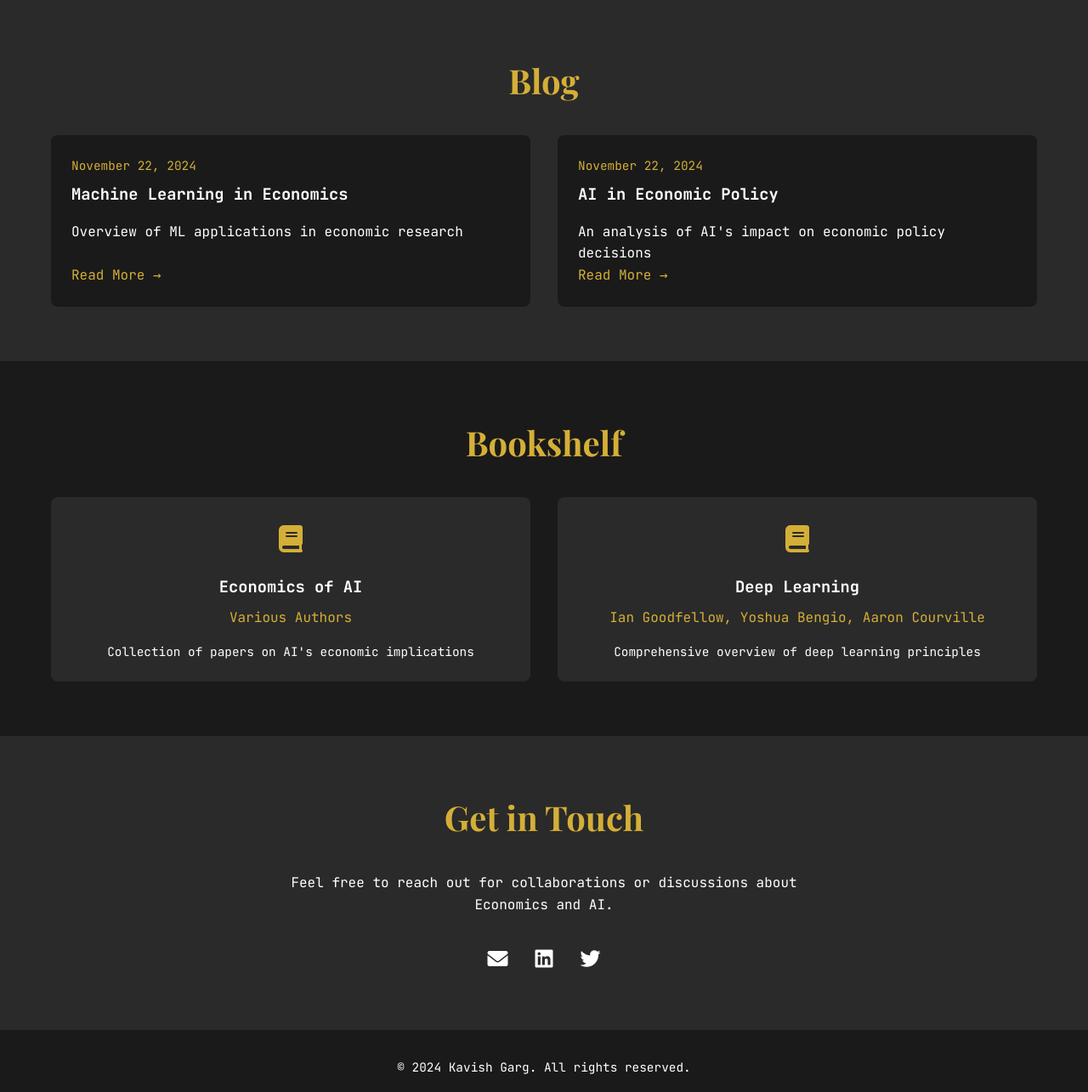
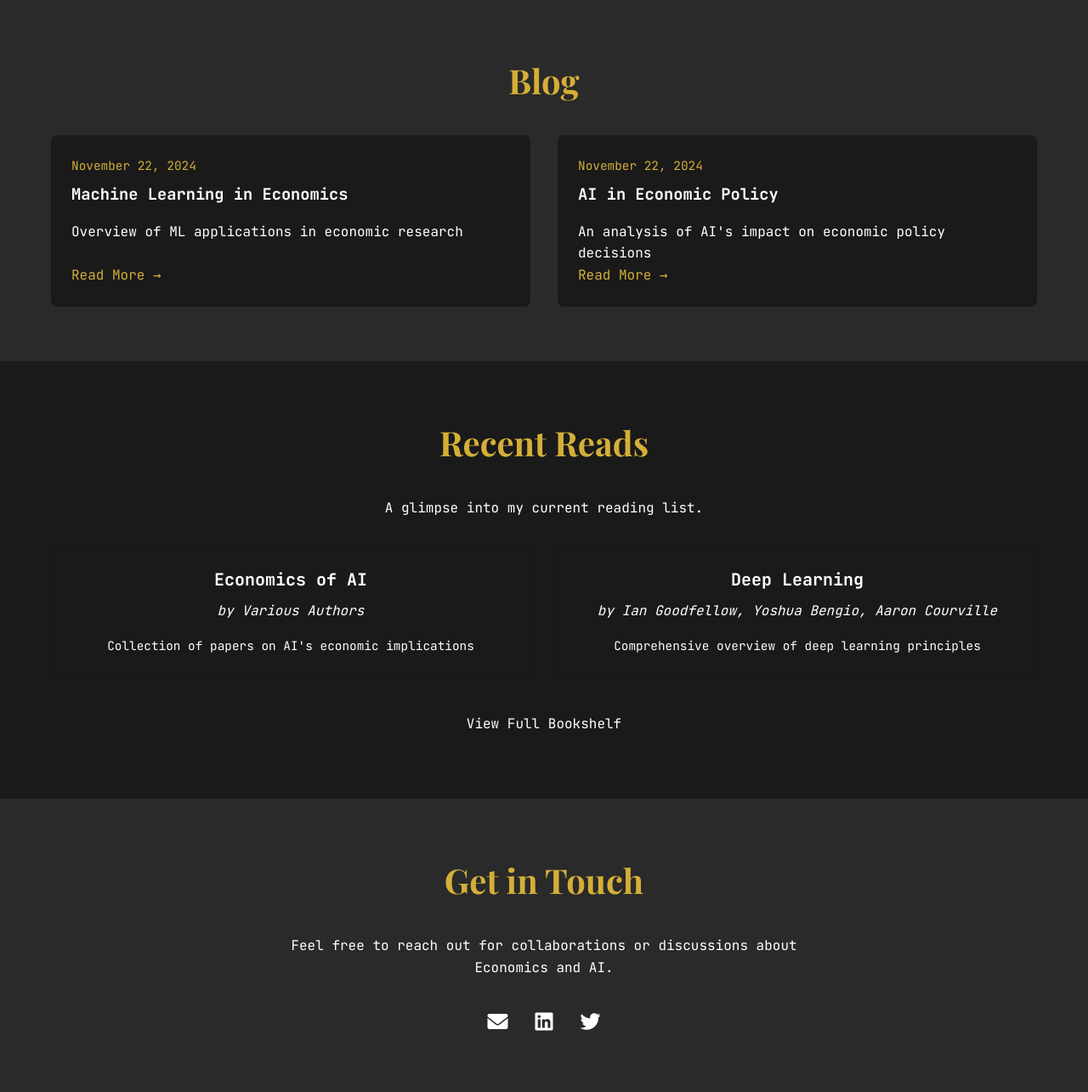
Before and after one commit to thatkavish/personal-website, a Flask app: page / in a window 1280 px wide. Shown: the part 1310-2595 px from the top of the page at 85% size. Before the commit the page ends 2574 px from the top, so only its background shows below. Run offline with Flask 3, Linux system fonts and the light colour scheme; data comes from the database, SQL or seed files in the repository.

Commit message:
Redesign bookshelf with dedicated page and preview section

```diff
--- a/app.py
+++ b/app.py
@@ -327,6 +327,16 @@ def delete_book(id):
         logger.error(f'Error deleting book: {e}')
         return render_template('error.html', error=str(e)), 500
 
+@app.route('/books')
+def books():
+    """Route for the full bookshelf page."""
+    try:
+        books = Book.query.order_by(Book.date_added.desc()).all()
+        return render_template('books.html', books=books)
+    except Exception as e:
+        app.logger.error(f"Error in books route: {str(e)}")
+        return render_template('error.html', error="Could not load books at this time.")
+
 @app.errorhandler(500)
 def internal_error(error):
     logger.error(f'Server Error: {error}')
--- a/templates/index.html
+++ b/templates/index.html
@@ -76,18 +76,23 @@
 
     <section id="bookshelf" class="bookshelf">
         <div class="container">
-            <h2>Bookshelf</h2>
-            <div class="book-grid">
-                {% for book in books %}
+            <h2>Recent Reads</h2>
+            <p class="section-description">A glimpse into my current reading list.</p>
+
+            <div class="books-preview">
+                {% for book in books[:3] %}
                 <div class="book-card">
-                    <div class="book-cover">
-                        <i class="fas fa-book"></i>
+                    <div class="book-content">
+                        <h3 class="book-title">{{ book.title }}</h3>
+                        <p class="book-author">by {{ book.author }}</p>
+                        <p class="book-notes">{{ book.notes }}</p>
                     </div>
-                    <h3>{{ book.title }}</h3>
-                    <p class="author">{{ book.author }}</p>
-                    <p class="book-notes">{{ book.notes }}</p>
                 </div>
                 {% endfor %}
+            </div>
+
+            <div class="view-all-container">
+                <a href="{{ url_for('books') }}" class="btn-primary">View Full Bookshelf</a>
             </div>
         </div>
     </section>
@@ -116,6 +121,81 @@
         </div>
     </footer>
 
+    <style>
+    .bookshelf {
+        padding: 4rem 0;
+        background-color: var(--bg-color);
+    }
+
+    .section-description {
+        text-align: center;
+        margin-bottom: 2rem;
+        color: var(--text-secondary);
+    }
+
+    .books-preview {
+        display: grid;
+        grid-template-columns: repeat(auto-fit, minmax(300px, 1fr));
+        gap: 2rem;
+        margin-bottom: 2rem;
+    }
+
+    .book-card {
+        background: var(--card-bg);
+        border-radius: 8px;
+        padding: 1.5rem;
+        box-shadow: 0 2px 4px rgba(0, 0, 0, 0.1);
+        transition: transform 0.3s ease, box-shadow 0.3s ease;
+    }
+
+    .book-card:hover {
+        transform: translateY(-5px);
+        box-shadow: 0 4px 8px rgba(0, 0, 0, 0.2);
+    }
+
+    .book-title {
+        font-size: 1.25rem;
+        margin-bottom: 0.5rem;
+        color: var(--text-color);
+    }
+
+    .book-author {
+        font-style: italic;
+        color: var(--text-secondary);
+        margin-bottom: 1rem;
+    }
+
+    .book-notes {
+        color: var(--text-color);
+        line-height: 1.6;
+    }
+
+    .view-all-container {
+        text-align: center;
+        margin-top: 2rem;
+    }
+
+    .btn-primary {
+        display: inline-block;
+        padding: 0.75rem 1.5rem;
+        background-color: var(--primary-color);
+        color: white;
+        text-decoration: none;
+        border-radius: 4px;
+        transition: background-color 0.3s ease;
+    }
+
+    .btn-primary:hover {
+        background-color: var(--primary-color-dark);
+    }
+
+    @media (max-width: 768px) {
+        .books-preview {
+            grid-template-columns: 1fr;
+        }
+    }
+    </style>
+
     <script src="{{ url_for('static', filename='script.js') }}"></script>
 </body>
 </html>
```
Also changed, not shown: templates/books.html (added, +96 -0 lines).
